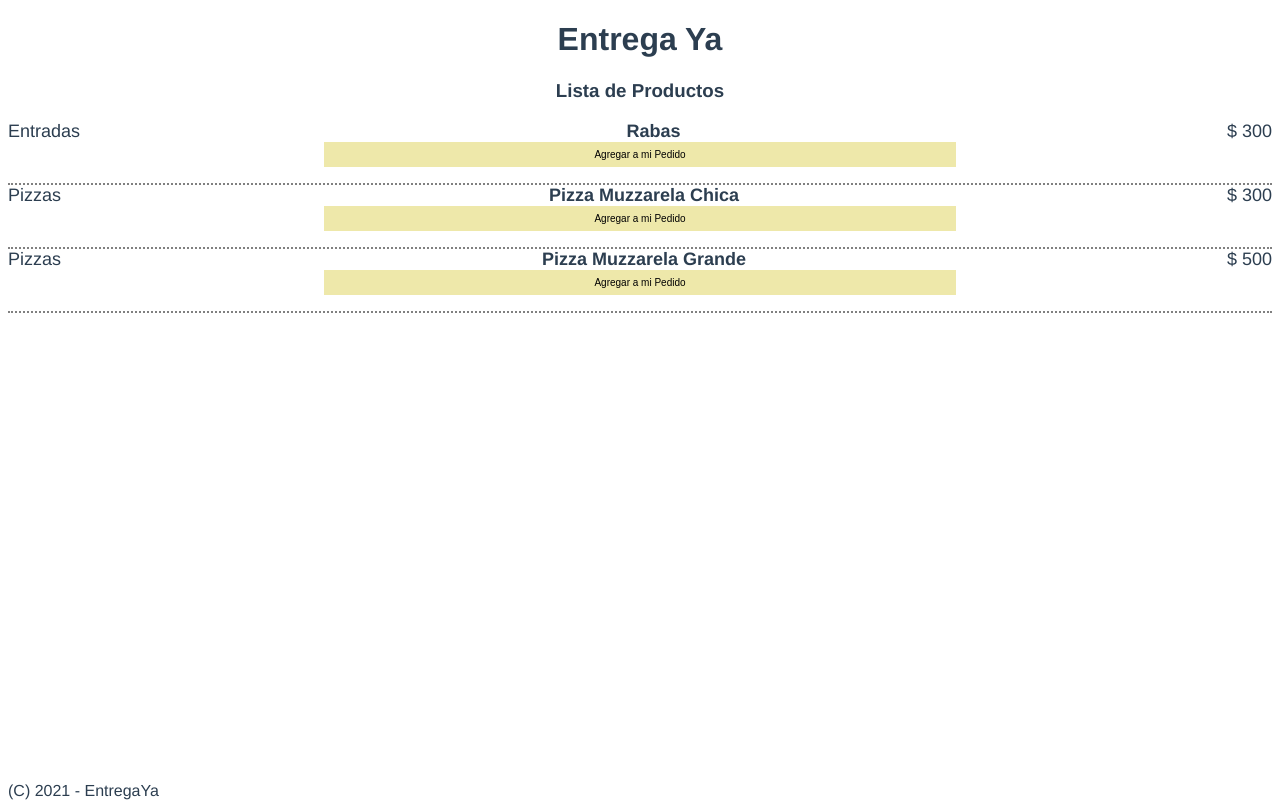
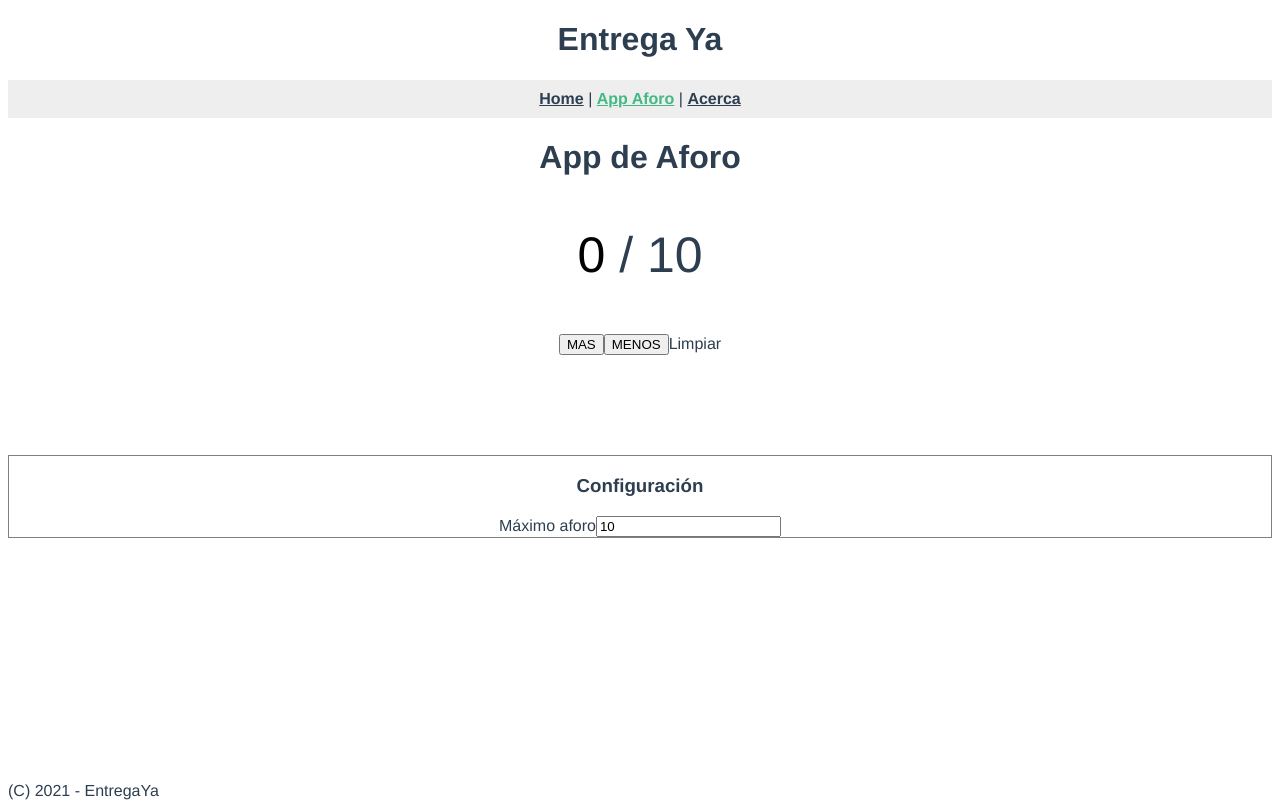
Before and after one commit to firtman/allaria-vue, a Vue app in the folder entregaya/: page /aforo in a window 1280 px wide. Built offline with nearby package versions, Linux system fonts and the light colour scheme.

Commit message:
router implementado

```diff
--- a/entregaya/package.json
+++ b/entregaya/package.json
@@ -9,11 +9,13 @@
   },
   "dependencies": {
     "core-js": "^3.6.5",
-    "vue": "^2.6.11"
+    "vue": "^2.6.11",
+    "vue-router": "^3.2.0"
   },
   "devDependencies": {
     "@vue/cli-plugin-babel": "~4.5.0",
     "@vue/cli-plugin-eslint": "~4.5.0",
+    "@vue/cli-plugin-router": "~4.5.0",
     "@vue/cli-service": "~4.5.0",
     "babel-eslint": "^10.1.0",
     "eslint": "^6.7.2",
--- a/entregaya/src/App.vue
+++ b/entregaya/src/App.vue
@@ -1,29 +1,20 @@
 <template>
   <div id="app">
-      <encabezado />
-      <lista-productos />
-      <pie-pagina />
+    <encabezado></encabezado>
+    <router-view/>
+    <pie-pagina />
   </div>
 </template>
+
 <script>
 import Encabezado from './components/encabezado.vue'
-import ListaProductos from './components/lista-productos.vue'
-import PiePagina from './components/pie-pagina.vue'
-
+import piePagina from './components/pie-pagina.vue'
 export default {
-  name: 'App',
-  components: {
-    Encabezado, PiePagina, ListaProductos
-  }
+  components: { piePagina, Encabezado }
 }
 </script>
 
 <style>
-body {
-  --verde: green;
-  --rojo: red;
-  --amarillo: rgb(192, 192, 31);
-}
 #app {
   font-family: Avenir, Helvetica, Arial, sans-serif;
   -webkit-font-smoothing: antialiased;
@@ -31,4 +22,17 @@ body {
   text-align: center;
   color: #2c3e50;
 }
+
+#nav {
+    background: #EEE;
+    padding: 10px;
+}
+#nav a {
+  font-weight: bold;
+  color: #2c3e50;
+}
+
+#nav a.router-link-exact-active {
+  color: #42b983;
+}
 </style>
--- a/entregaya/src/components/encabezado.vue
+++ b/entregaya/src/components/encabezado.vue
@@ -1,5 +1,12 @@
 <template>
-  <h1>Entrega Ya</h1>
+  <header>
+    <h1>Entrega Ya</h1>
+    <nav id="nav">
+        <router-link to="/">Home</router-link> |
+        <router-link to="/aforo">App Aforo</router-link> |
+        <router-link to="/acerca">Acerca</router-link>
+    </nav>
+  </header>
 </template>
 
 <script>
--- a/entregaya/src/main.js
+++ b/entregaya/src/main.js
@@ -1,8 +1,10 @@
 import Vue from 'vue'
 import App from './App.vue'
+import router from './router'
 
 Vue.config.productionTip = false
 
 new Vue({
-  render: h => h(App),
+  router,
+  render: h => h(App)
 }).$mount('#app')
--- /dev/null
+++ b/entregaya/src/router/index.js
@@ -0,0 +1,33 @@
+import Vue from 'vue'
+import VueRouter from 'vue-router'
+import Home from '../views/Home.vue'
+import About from '../views/About.vue'
+import Aforo from '../views/Aforo.vue'
+
+Vue.use(VueRouter)
+
+const routes = [
+  {
+    path: '/',
+    name: 'Home',
+    component: Home
+  },
+  {
+    path: '/acerca',
+    name: 'Acerca de',
+    component: About
+  },
+  {
+    path: '/aforo',
+    name: 'Aforo',
+    component: Aforo
+  }
+]
+
+const router = new VueRouter({
+  mode: 'history',
+  base: process.env.BASE_URL,
+  routes
+})
+
+export default router
--- /dev/null
+++ b/entregaya/src/views/About.vue
@@ -0,0 +1,5 @@
+<template>
+  <div class="about">
+    <h1>Esta es la página de About</h1>
+  </div>
+</template>
--- /dev/null
+++ b/entregaya/src/views/Aforo.vue
@@ -0,0 +1,18 @@
+<template>
+    <div>
+        <h1>App de Aforo</h1>
+        <aforo />
+    </div>
+</template>
+
+<script>
+import aforo from '../components/aforo.vue'
+export default {
+  components: { aforo },
+
+}
+</script>
+
+<style>
+
+</style>
--- /dev/null
+++ b/entregaya/src/views/Home.vue
@@ -0,0 +1,16 @@
+<template>
+  <div>
+    <lista-productos></lista-productos>
+  </div>
+</template>
+
+<script>
+import ListaProductos from '../components/lista-productos.vue'
+
+export default {
+  name: 'Home',
+  components: {
+    ListaProductos,
+  }
+}
+</script>
```
Also changed, not shown: 1 other file (tests, documents, lock files or other folders).
